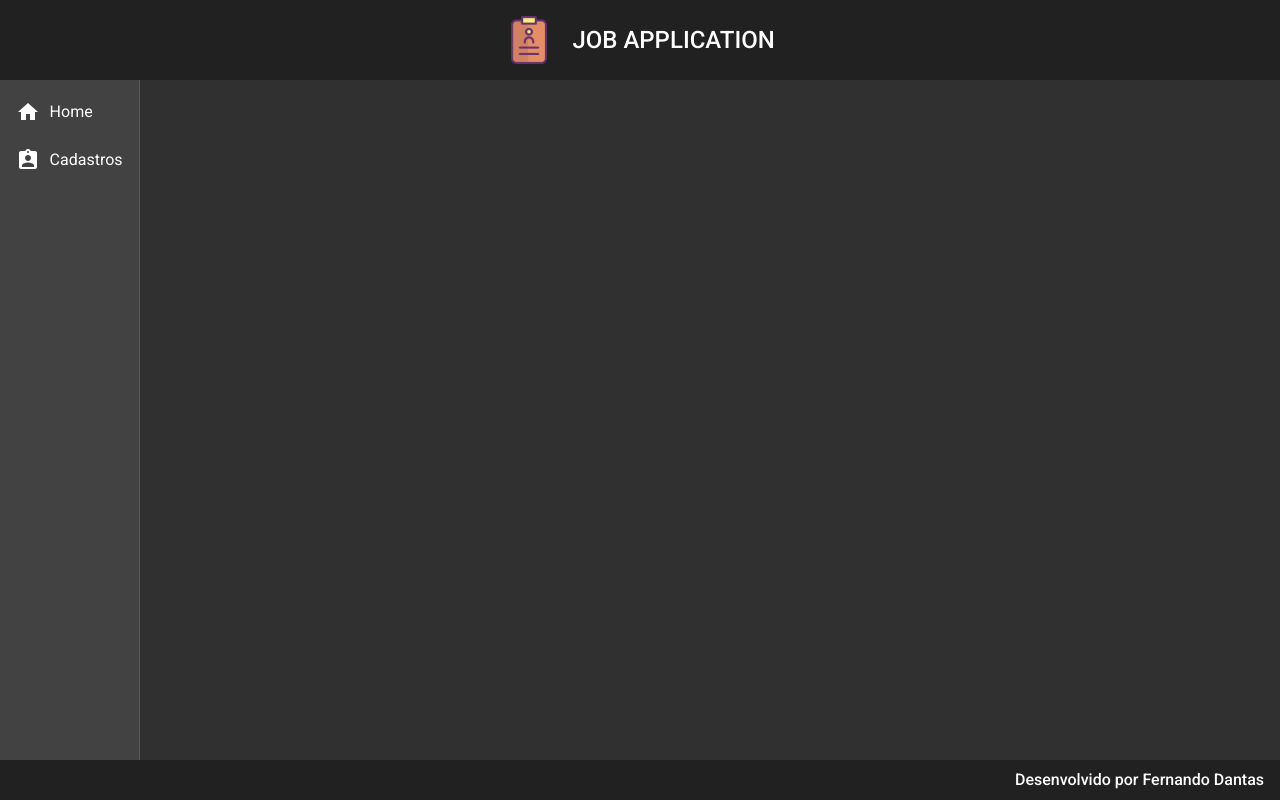
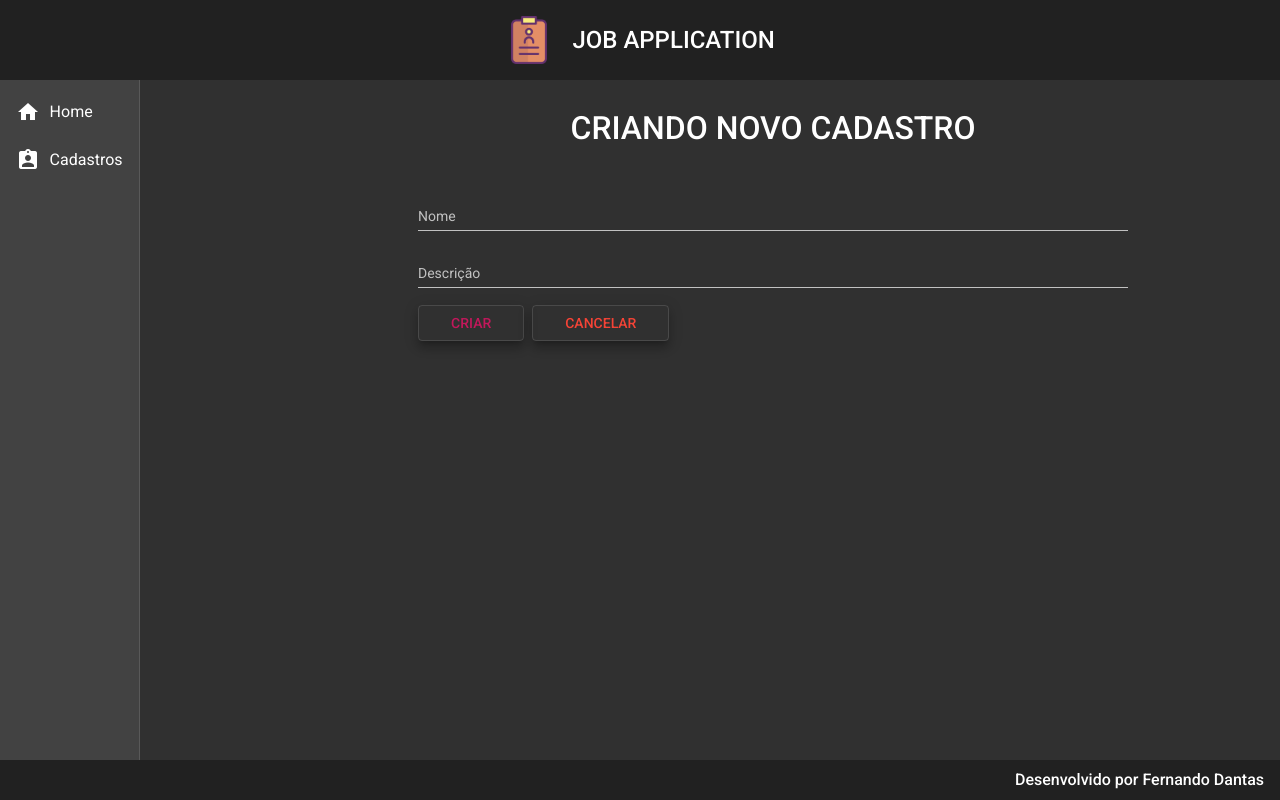
Before and after one commit to fernandoEAD/job-front, an Angular app: page /cadastros/create in a window 1280 px wide. Before the commit this address led to /. Built offline with nearby package versions, Linux system fonts and the light colour scheme.

Commit message:
Metodo CREATE implementado para Cadastro

```diff
--- a/src/app/app-routing.module.ts
+++ b/src/app/app-routing.module.ts
@@ -2,6 +2,7 @@ import { HomeComponent } from './components/views/home/home.component';
 import { NgModule, Component } from '@angular/core';
 import { RouterModule, Routes } from '@angular/router';
 import { CadastroReadComponent } from './components/views/cadastro/cadastro-read/cadastro-read.component';
+import { CadastroCreateComponent } from './components/views/cadastro/cadastro-create/cadastro-create.component';
 
 const routes: Routes = [
   {
@@ -11,6 +12,10 @@ const routes: Routes = [
   {
     path: 'cadastros',
     component: CadastroReadComponent
+  },
+  {
+    path: 'cadastros/create',
+    component: CadastroCreateComponent
   }
 ];
 
--- /dev/null
+++ b/src/app/components/views/cadastro/cadastro-create/cadastro-create.component.css
@@ -0,0 +1,26 @@
+form {
+    text-align: center;
+    width: 70%;
+    margin: 2rem auto 0 auto;
+}
+
+h1 {
+    font-size: 2rem;
+    font-weight: 500;
+    margin-bottom: 3rem;
+}
+
+.form {
+    width: 100%;
+}
+
+.buttons {
+    width: 100%;
+    text-align: start;
+}
+
+button {
+    margin-right: .5rem;
+    padding-right: 2rem;
+    padding-left: 2rem;
+}
--- /dev/null
+++ b/src/app/components/views/cadastro/cadastro-create/cadastro-create.component.html
@@ -0,0 +1,17 @@
+<form >
+    <h1>CRIANDO NOVO CADASTRO</h1>
+
+    <mat-form-field class="form">
+        <mat-label>Nome</mat-label>
+        <input matInput [(ngModel)]="cadastro.nome" type="text" name="nome" placeholder="">
+    </mat-form-field>
+    <mat-form-field class="form">
+        <mat-label>Descrição</mat-label>
+        <input matInput [(ngModel)]="cadastro.job" type="text" name="descricao" placeholder="">
+    </mat-form-field>
+
+    <div class="buttons">
+        <button (click)="create()" class="mat-elevation-z8" mat-stroked-button color="primary"> CRIAR </button>
+        <button class="mat-elevation-z8" mat-stroked-button color="warn"> CANCELAR </button>
+    </div>
+</form>
--- /dev/null
+++ b/src/app/components/views/cadastro/cadastro-create/cadastro-create.component.ts
@@ -0,0 +1,34 @@
+import { Component, OnInit } from '@angular/core';
+import { Router } from '@angular/router';
+import { Cadastro } from '../cadastro.model';
+import { CadastroService } from '../cadastro.service';
+
+@Component({
+  selector: 'app-cadastro-create',
+  templateUrl: './cadastro-create.component.html',
+  styleUrls: ['./cadastro-create.component.css']
+})
+export class CadastroCreateComponent implements OnInit {
+
+  cadastro: Cadastro = {
+    nome: '',
+    job: ''
+  }
+
+  constructor(private service: CadastroService, private router: Router) { }
+
+  ngOnInit(): void {
+  }
+
+  create(): void {
+    this.service.create(this.cadastro).subscribe((resposta) => {
+      this.router.navigate(['cadastros'])
+      this.service.mensagem('Cadastro criado com sucesso!');
+    }, err => {
+      for(let i = 0; i < err.error.errors.length; i++) {
+        this.service.mensagem(err.error.errors[i].message)
+      }
+    })
+  }
+
+}
--- a/src/app/components/views/cadastro/cadastro-read/cadastro-read.component.html
+++ b/src/app/components/views/cadastro/cadastro-read/cadastro-read.component.html
@@ -4,7 +4,7 @@
     <h1>Cadastros</h1>
   </div>
 
-  <button class="mat-elevation-z8" mat-stroked-button color="primary">NOVO CADASTRO</button>
+  <button class="mat-elevation-z8" (click)="navegarParaCadastroCreate()" mat-stroked-button color="primary">NOVO CADASTRO</button>
 
   <div class="mat-elevation-z8 content-table">
     <table class="table" mat-table [dataSource]="cadastros">
--- a/src/app/components/views/cadastro/cadastro-read/cadastro-read.component.ts
+++ b/src/app/components/views/cadastro/cadastro-read/cadastro-read.component.ts
@@ -1,4 +1,5 @@
 import { Component, OnInit } from '@angular/core';
+import { Router } from '@angular/router';
 import { Cadastro } from '../cadastro.model';
 import { CadastroService } from '../cadastro.service';
 
@@ -10,10 +11,9 @@ import { CadastroService } from '../cadastro.service';
 export class CadastroReadComponent implements OnInit {
 
   cadastros: Cadastro[] = []
-
   displayedColumns: string[] = ['id', 'nome', 'job', 'visualizar', 'acoes'];
 
-  constructor(private service: CadastroService) { }
+  constructor(private service: CadastroService, private router: Router) {}
 
   ngOnInit(): void {
     this.findAll();
@@ -25,4 +25,8 @@ export class CadastroReadComponent implements OnInit {
       this.cadastros = resposta;
     })
   }
+
+  navegarParaCadastroCreate() {
+    this.router.navigate(["cadastros/create"])
+  }
 }
--- a/src/app/components/views/cadastro/cadastro.service.ts
+++ b/src/app/components/views/cadastro/cadastro.service.ts
@@ -1,5 +1,6 @@
 import { HttpClient } from '@angular/common/http';
 import { Injectable } from '@angular/core';
+import { MatSnackBar } from '@angular/material/snack-bar';
 import { Observable } from 'rxjs';
 import { environment } from 'src/environments/environment';
 import { Cadastro } from './cadastro.model';
@@ -11,10 +12,24 @@ export class CadastroService {
 
   baseUrl: String = environment.baseUrl;
 
-  constructor(private http: HttpClient) { }
+  constructor(private http: HttpClient, private _snack: MatSnackBar) { }
 
   findAll():Observable<Cadastro[]> {
     const url = `${this.baseUrl}/cadastros`
     return this.http.get<Cadastro[]>(url)
   }
+
+  create(cadastro: Cadastro): Observable<Cadastro>{
+    const url =`${this.baseUrl}/cadastros`
+    return this.http.post<Cadastro>(url, cadastro);
+  }
+
+  mensagem(str: String): void {
+    this._snack.open(`${str}`, 'OK', {
+      horizontalPosition: 'end',
+      verticalPosition: 'top',
+      duration: 3000
+    })
+  }
+
 }
--- a/src/styles.css
+++ b/src/styles.css
@@ -1,5 +1,5 @@
 /* You can add global styles to this file, and also import other style files */
-@import '@angular/material/prebuilt-themes/purple-green.css';
+@import '@angular/material/prebuilt-themes/pink-bluegrey.css';
 
 html, body { height: 100%; }
 body { margin: 0; font-family: Roboto, "Helvetica Neue", sans-serif; }
```
Also changed, not shown: src/app/app.module.ts (+18 -8 lines).
